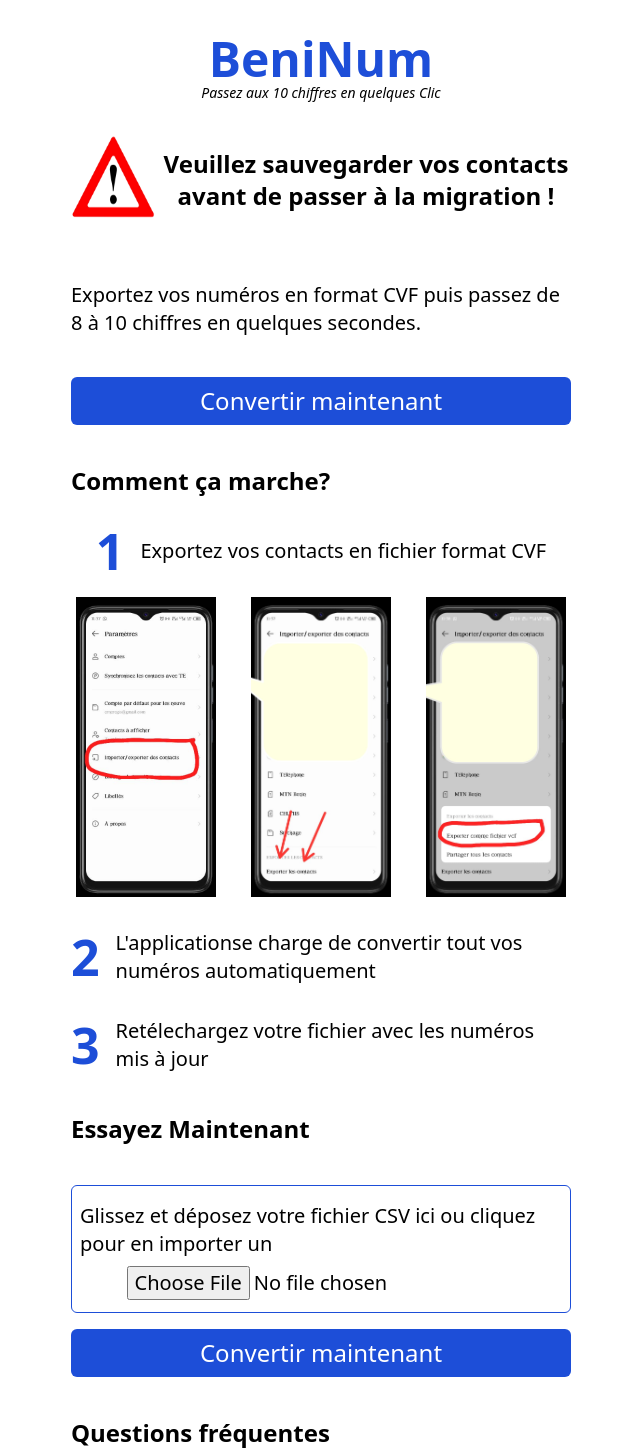
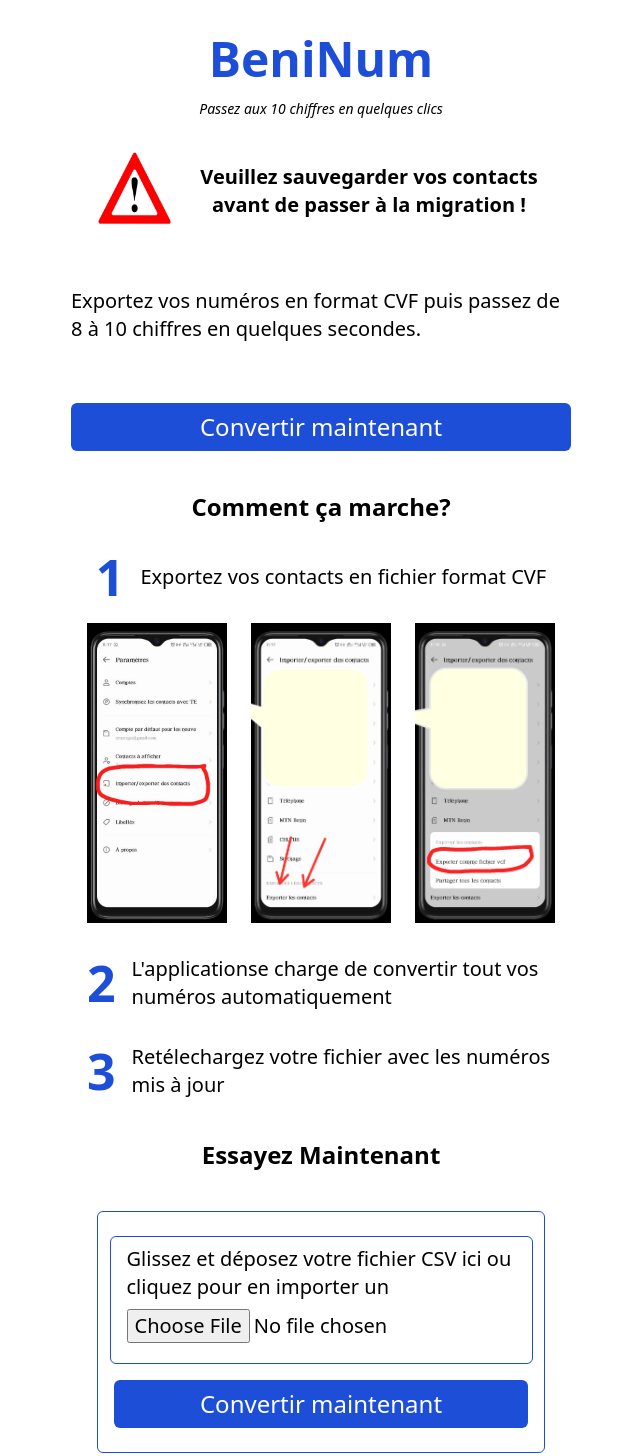
Before and after one commit to chrisregis100/vernum, a website: page index.html in a window 1280 px wide. Shown: the part 13-1469 px from the top of the page, without its empty margins (319-959 px from the left). Drawn offline with Linux system fonts and the light colour scheme; files whose address does not match are found by name.

Commit message:
update style file

```diff
--- a/index.html
+++ b/index.html
@@ -6,34 +6,38 @@
     <title>BeniNum</title>
     <link rel="stylesheet" href="./output.css">
 </head>
-<body class="h-screen md:w-full text-xl  flex flex-col mx-auto bg-white">
-<header class="py-4 text-center mb-10 md:w-[500px] w-[400px] mx-auto  ">
-    <div class="space-y-0 py-8">
+<body class="h-full text-xl flex flex-col bg-white">
+    <header class="py-4 text-center mb-10 w-full max-w-md mx-auto">
+        <div class="space-y-4 py-8">
             <h1 class="text-5xl font-bold text-blue-700">BeniNum</h1>
-        <p class="font-medium italic text-sm">Passez aux 10 chiffres en quelques Clic</p>
+            <p class="font-medium italic text-sm">Passez aux 10 chiffres en quelques clics</p>
         </div>
-    <div class="flex items-center">
-        <img src="./img//alert.png" alt="alert" class="h-[90px] w-[90px] ">
-        <p class="font-semibold text-2xl">Veuillez sauvegarder vos contacts avant de passer à la migration !</p>
+        <div class="flex items-center gap-4">
+            <img src="./img/alert.png" alt="alert" class="h-20 w-20">
+            <p class="font-semibold text-xl">Veuillez sauvegarder vos contacts avant de passer à la migration !</p>
         </div>
     </header>
-<main class="flex flex-col justify-center items-center md:w-[500px] w-[400px] mx-auto">
+
+<main class="flex flex-col justify-center items-center md:w-[500px] w-[400px] mx-auto px-4 transition-all ">
+    <div class="flex items-center justify-center flex-col gap-5">
+
         <h3>Exportez vos numéros en format CVF puis passez de 8 à 10 chiffres en quelques secondes.</h3>
 
-    <a href="#Try-Convert" class="bg-blue-700 mt-10 h-12 md:w-[500px] w-[400px] text-center py-2  rounded-md text-white text-2xl hover:bg-blue-700">Convertir maintenant</a>
-   <section class="mt-10">
+        <a href="#Try-Convert" class="bg-blue-700 mt-10 h-12 md:w-[500px] w-[400px] text-center py-2  mx-auto rounded-md text-white text-2xl hover:bg-blue-700">Convertir maintenant</a>
+    </div>
+   <section class="mt-10 flex flex-col items-center justify-center" id="How-it-works">
     <h1 class="text-2xl font-bold ">Comment ça marche?</h1>
 
     <div class="flex flex-col gap-8 mt-10">
 
         <div class="flex flex-col gap-8">
             <p class="flex items-center justify-center gap-4"><span class="text-[50px] font-bold text-blue-700 ">1</span>Exportez vos contacts en fichier format CVF</p>
-            <div class="flex gap-3 md:gap-6">
+            <div class="grid gap-4 md:gap-6 md:grid-cols-3">
+                <img src="./img/image1.jpeg" alt="image description" class="h-40 md:h-[300px] mx-auto">
+                <img src="./img/image2.jpeg" alt="image description" class="h-40 md:h-[300px] mx-auto">
+                <img src="./img/image3.jpeg" alt="image description" class="h-40 md:h-[300px] mx-auto">
+            </div>
 
-                <img src="./img/image1.jpeg" alt="image description" class="h-[300px] mx-auto">
-                <img src="./img/image2.jpeg" alt="image description" class="h-[300px] mx-auto">
-                <img src="./img/image3.jpeg" alt="image description" class="h-[300px] mx-auto">
-            </div>
         </div>
 
             <p class="flex items-center justify-center gap-4"><span class="text-[50px] font-bold text-blue-700 ">2</span>L'applicationse charge de convertir tout vos numéros automatiquement</p>
@@ -43,33 +47,27 @@
     </div>
    </section>
 
-   <section class="mt-10 ">
+   <section class="mt-10 flex flex-col items-center justify-center" id="Try-Convert">
           <p class="text-2xl font-bold">Essayez Maintenant</p>
-          <form class="flex flex-col items-center gap-4 justify-center mt-10 md:w-[500px] w-[400px] border-blue-700 rounded-md" id="Try-Convert" >
-           <div class="h-32 flex flex-col gap-2  items-center border border-blue-700 px-2 py-4 rounded-md">
-       <label for="">Glissez et déposez votre fichier CSV ici ou cliquez pour en importer un</label>
-               <input type="file" class="" id="fileInput" name="file" accept=".vcf" >
+          <form class="flex flex-col items-center gap-4 mt-10 w-full max-w-md border border-blue-700 rounded-md px-4 py-6">
+            <div class="h-32 flex flex-col gap-2 items-center border border-blue-700 px-4 py-2 rounded-md">
+                <label>Glissez et déposez votre fichier CSV ici ou cliquez pour en importer un</label>
+                <input type="file" id="fileInput" name="file" accept=".vcf">
             </div>
-           <button type="submit" class="bg-blue-700 h-12 md:w-[500px] w-[400px] rounded-md text-white text-2xl hover:bg-blue-700" id="convert-button">Convertir maintenant</button>
-           <a
-             id="downloadLink"
-             href="#"
-             download="contacts_mis_a_jour.vcf"
-             class="hidden mt-4 h-12 bg-green-600 justify-center text-center md:w-[500px] w-[400px] text-white font-bold py-2 px-4 rounded hover:bg-green-700"
-           >Télécharger le fichier mis à jour</a>
+            <button type="submit" class="bg-blue-700 h-12 w-full rounded-md text-white text-2xl hover:bg-blue-800">Convertir maintenant</button>
+            <a id="downloadLink" href="#" download="contacts_mis_a_jour.vcf" class="hidden mt-4 h-12 bg-green-600 w-full text-center text-white font-bold py-2 px-4 rounded hover:bg-green-700">Télécharger le fichier mis à jour</a>
         </form>
    </section>
 
 
 
-<section class="mt-10">
+<section class="mt-10 flex flex-col items-center justify-center" id="FAQ">
     <h1 class="text-2xl font-bold">Questions fréquentes</h1>
-    <div class="space-y-6 mt-4">
-        <div class=" faq-div">
+    <div class="space-y-6 mt-4 mx-auto">
+        <div class="faq-div">
             <h3 class="text-xl font-semibold text-blue-800">Quels types de fichiers sont acceptés ?</h3>
             <p class="mt-2 text-black">Seuls les fichiers au format CSV sont acceptés. Assurez-vous que vos données sont correctement formatées avant l'importation.</p>
         </div>
-
         <div class="faq-div">
             <h3 class="text-xl font-semibold text-blue-800">Mes données sont-elles sécurisées ?</h3>
             <p class="mt-2 text-black">Oui, toutes les données sont traitées localement sur votre appareil. Aucun fichier n'est téléchargé ou stocké sur nos serveurs.</p>
@@ -78,6 +76,8 @@
             <h3 class="text-xl font-semibold text-blue-800">Puis-je convertir plusieurs fichiers ?</h3>
             <p class="mt-2 text-black">Oui, vous pouvez convertir autant de fichiers que nécessaire, mais un seul fichier à la fois.</p>
         </div>
+    </div>
+
 </section>
 
 <section class="mt-10 mb-10">
```
Also changed, not shown: output.css. Lines whose indentation alone changed are shown as unchanged.
